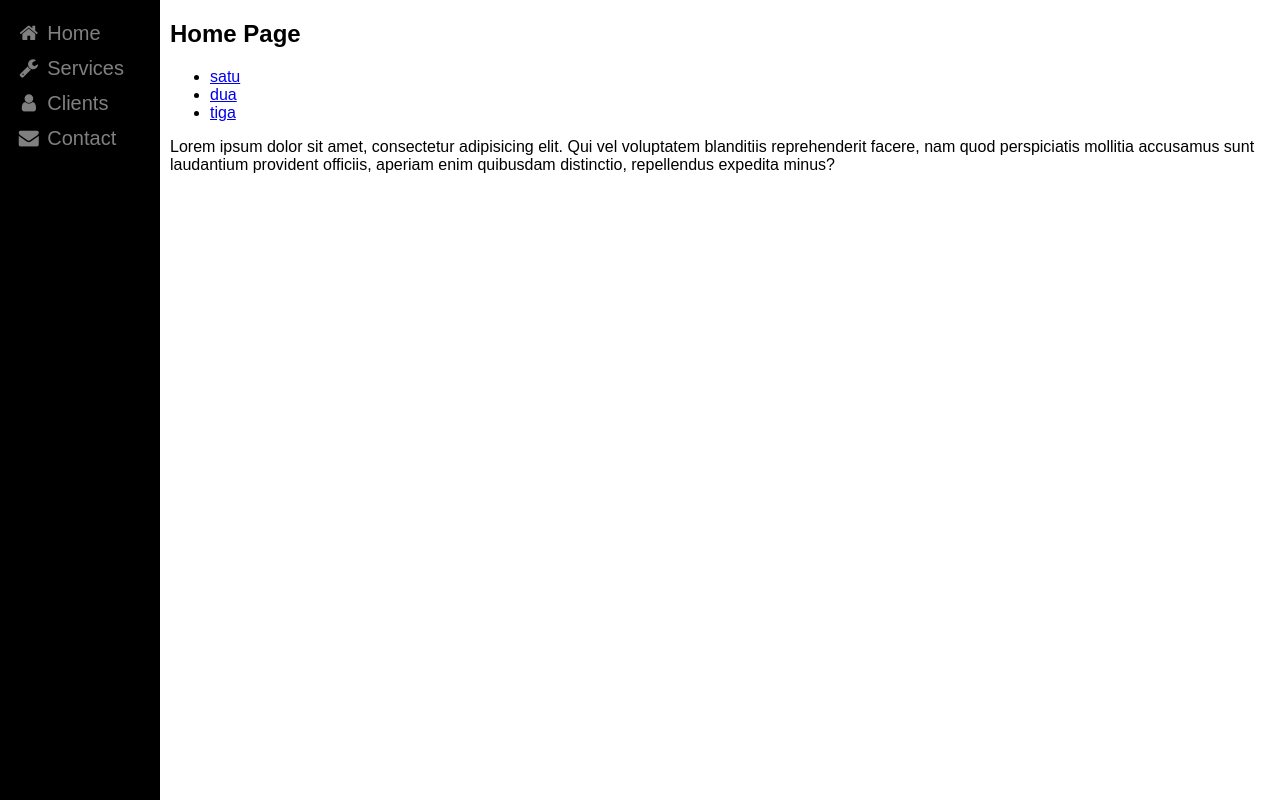
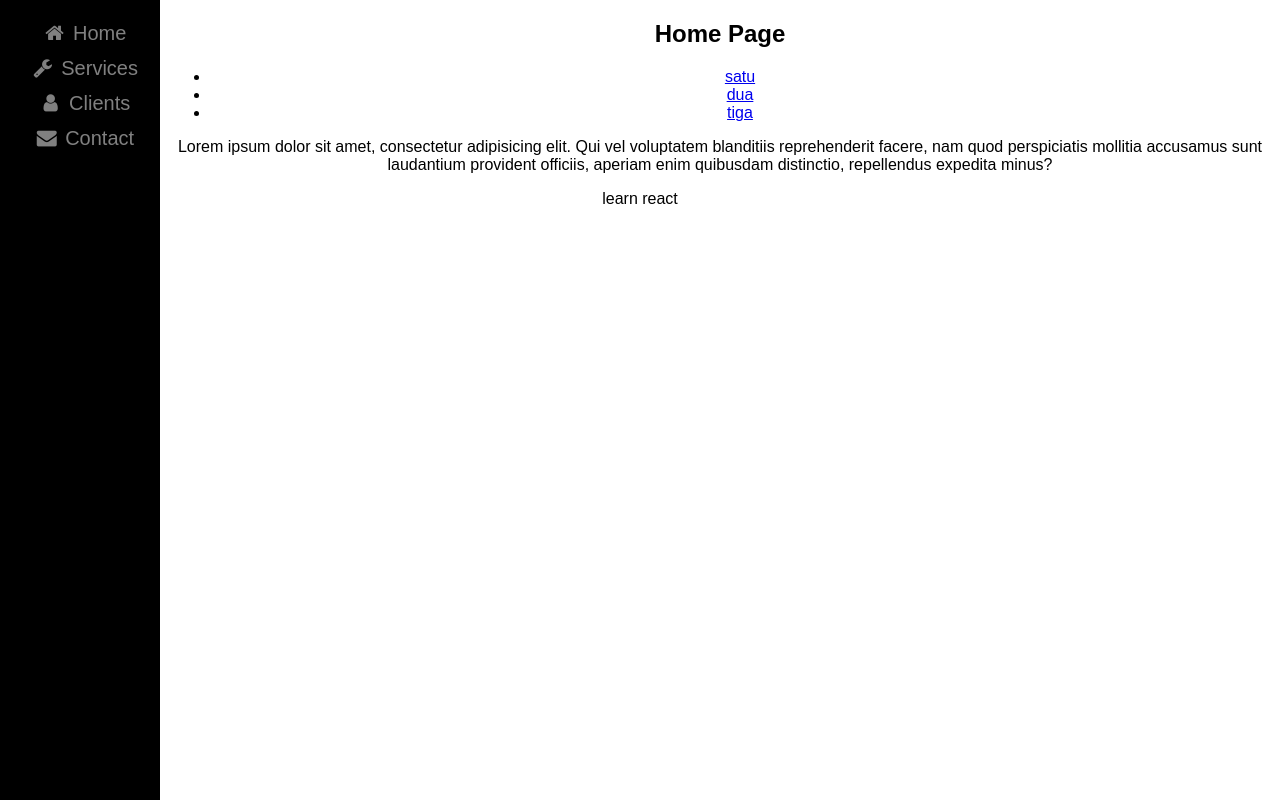
Before and after one commit to bashofi54/bash-react, a React (Create React App) app: page / in a window 1280 px wide. Built offline with nearby package versions, Linux system fonts and the light colour scheme.

Commit message:
Materi Router

```diff
--- a/src/App.js
+++ b/src/App.js
@@ -1,5 +1,5 @@
 // import logo from './logo.svg';
-// import './App.css';
+import './App.css';
 import Routing from './Materi/Routing';
 // import Komponen from './Materi/Komponen';
 // import Styling from './Materi/Styling';
@@ -10,7 +10,7 @@ import Routing from './Materi/Routing';
 
 function App() {
   return (
-    <div >
+    <div className="App">
       {/* <Komponen />
       <Styling />
       <header className="App-header">
```
